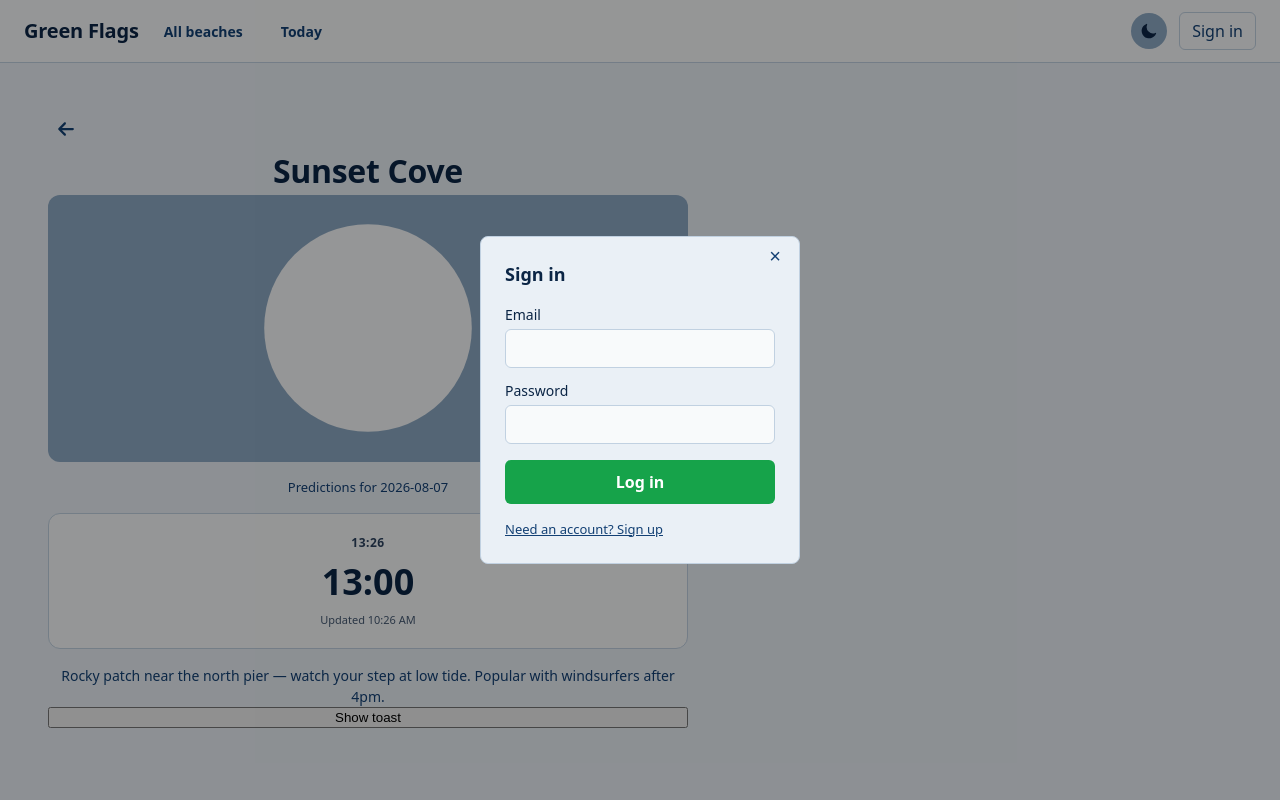
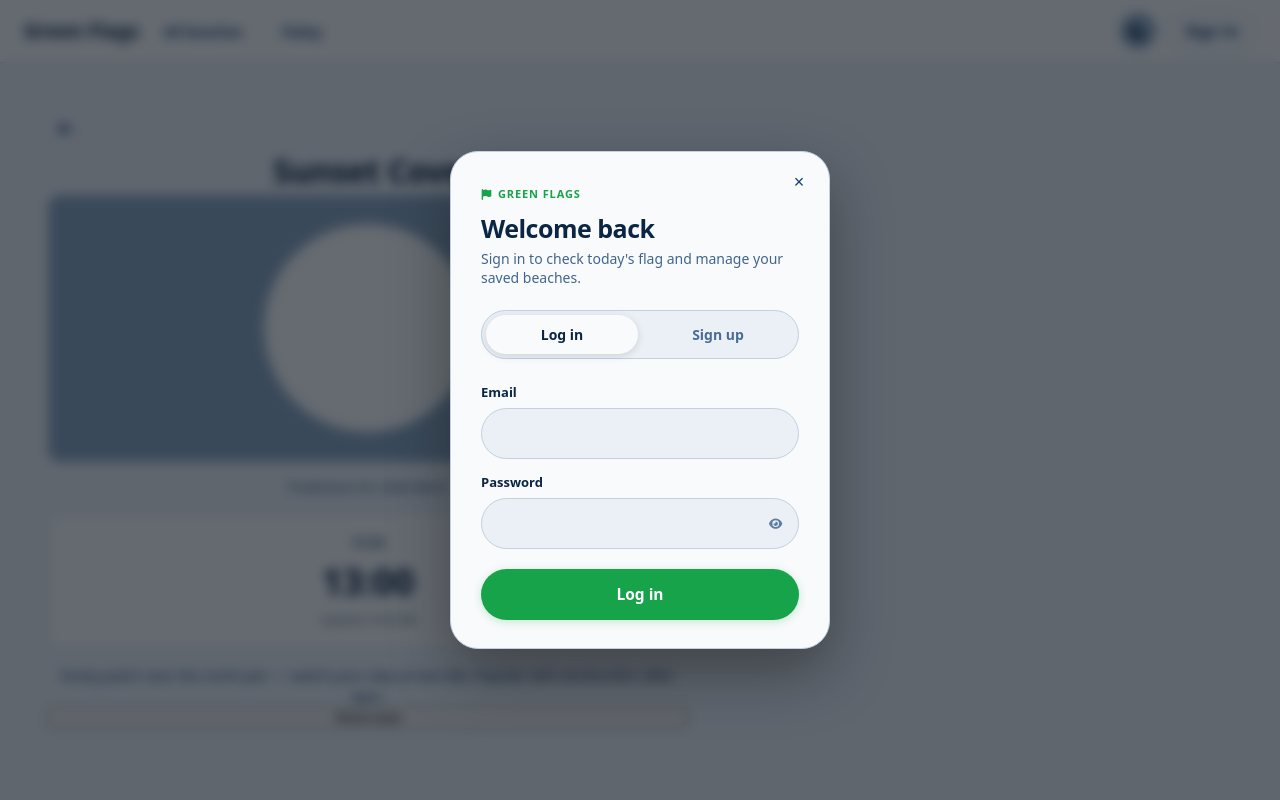
Before and after one commit to Raditron/green-flags, a React (Vite) app in the folder frontend/: page /dev/preview-detail in a window 1280 px wide. Both pictures are taken after a click on the button "Sign in". Shown: the top 800 px of the page. Built offline with nearby package versions, Linux system fonts and the light colour scheme; no server answers.

Commit message:
auth modal restructured

```diff
--- a/frontend/src/components/Auth/AuthModal/AuthModal.tsx
+++ b/frontend/src/components/Auth/AuthModal/AuthModal.tsx
@@ -1,8 +1,11 @@
-import { useState } from "react";
+import { useEffect, useState } from "react";
 import type { FormEvent } from "react";
+import { FaEye, FaEyeSlash, FaFlag, FaTriangleExclamation } from "react-icons/fa6";
 import { useAuth } from "../../../auth/AuthContext";
 import type { AuthFormMode, AuthModalProps } from "./interfaces";
-import { getAuthModalStyles } from "./styles/AuthModal.styles";
+import { getAuthInputStyle, getAuthModalStyles, getAuthSegmentTabStyle } from "./styles/AuthModal.styles";
+
+type FocusableField = "displayName" | "email" | "password" | null;
 
 export function AuthModal({ onClose, onAuthenticated }: AuthModalProps) {
   const { signUp, logIn } = useAuth();
@@ -12,7 +15,21 @@ export function AuthModal({ onClose, onAuthenticated }: AuthModalProps) {
   const [displayName, setDisplayName] = useState("");
   const [error, setError] = useState<string | null>(null);
   const [submitting, setSubmitting] = useState(false);
-  const styles = getAuthModalStyles({ submitting });
+  const [showPassword, setShowPassword] = useState(false);
+  const [focusedField, setFocusedField] = useState<FocusableField>(null);
+  const [isCloseHovered, setIsCloseHovered] = useState(false);
+  const [isSubmitHovered, setIsSubmitHovered] = useState(false);
+  // Starts false so the first paint renders the card in its pre-transition (offset/transparent)
+  // state, then flips a tick later — flipping it true synchronously would collapse the CSS
+  // transition into a single already-settled frame instead of animating.
+  const [mounted, setMounted] = useState(false);
+
+  useEffect(() => {
+    const id = requestAnimationFrame(() => setMounted(true));
+    return () => cancelAnimationFrame(id);
+  }, []);
+
+  const styles = getAuthModalStyles({ submitting, mounted, isCloseHovered, isSubmitHovered });
 
   async function handleSubmit(event: FormEvent) {
     event.preventDefault();
@@ -36,67 +53,140 @@ export function AuthModal({ onClose, onAuthenticated }: AuthModalProps) {
     }
   }
 
+  function switchMode(nextMode: AuthFormMode) {
+    if (nextMode === mode) return;
+    setError(null);
+    setMode(nextMode);
+  }
+
   return (
     <div style={styles.backdrop} onClick={onClose}>
       <div style={styles.modal} onClick={(event) => event.stopPropagation()}>
-        <h2 style={styles.title}>{mode === "signup" ? "Create an account" : "Sign in"}</h2>
+        <button
+          type="button"
+          style={styles.close}
+          onClick={onClose}
+          onMouseEnter={() => setIsCloseHovered(true)}
+          onMouseLeave={() => setIsCloseHovered(false)}
+          aria-label="Close"
+        >
+          ×
+        </button>
+
+        <p style={styles.kicker}>
+          <FaFlag style={styles.kickerIcon} aria-hidden="true" />
+          Green Flags
+        </p>
+        <h2 style={styles.title}>{mode === "signup" ? "Create your account" : "Welcome back"}</h2>
+        <p style={styles.subtitle}>
+          {mode === "signup"
+            ? "Join to save beaches and get today's flag calls at a glance."
+            : "Sign in to check today's flag and manage your saved beaches."}
+        </p>
+
+        {/* Segmented tab switcher rather than a plain link — the two modes read as equal, adjacent
+            choices. Rendered as `tab`s (not `button`s) so their accessible name doesn't collide
+            with the submit button below, which reuses the same "Sign up"/"Log in" label. */}
+        <div role="tablist" aria-label="Sign in or sign up" style={styles.segment}>
+          <button
+            type="button"
+            role="tab"
+            aria-selected={mode === "login"}
+            style={getAuthSegmentTabStyle({ active: mode === "login" })}
+            onClick={() => switchMode("login")}
+          >
+            Log in
+          </button>
+          <button
+            type="button"
+            role="tab"
+            aria-selected={mode === "signup"}
+            style={getAuthSegmentTabStyle({ active: mode === "signup" })}
+            onClick={() => switchMode("signup")}
+          >
+            Sign up
+          </button>
+        </div>
 
         <form onSubmit={handleSubmit} style={styles.form}>
           {mode === "signup" && (
-            <label style={styles.label}>
+            <div style={styles.field}>
+              <label htmlFor="auth-display-name" style={styles.label}>
                 Display name
+              </label>
               <input
+                id="auth-display-name"
                 type="text"
                 required
                 value={displayName}
                 onChange={(event) => setDisplayName(event.target.value)}
-                style={styles.input}
+                onFocus={() => setFocusedField("displayName")}
+                onBlur={() => setFocusedField(null)}
+                style={getAuthInputStyle({ focused: focusedField === "displayName", hasTrailingIcon: false })}
               />
+            </div>
+          )}
+
+          <div style={styles.field}>
+            <label htmlFor="auth-email" style={styles.label}>
+              Email
             </label>
-          )}
-          <label style={styles.label}>
-            Email
             <input
+              id="auth-email"
               type="email"
               required
               value={email}
               onChange={(event) => setEmail(event.target.value)}
-              style={styles.input}
+              onFocus={() => setFocusedField("email")}
+              onBlur={() => setFocusedField(null)}
+              style={getAuthInputStyle({ focused: focusedField === "email", hasTrailingIcon: false })}
             />
+          </div>
+
+          <div style={styles.field}>
+            <label htmlFor="auth-password" style={styles.label}>
+              Password
             </label>
-          <label style={styles.label}>
-            Password
+            <div style={styles.inputWrapper}>
               <input
-              type="password"
+                id="auth-password"
+                type={showPassword ? "text" : "password"}
                 required
                 minLength={6}
                 value={password}
                 onChange={(event) => setPassword(event.target.value)}
-              style={styles.input}
+                onFocus={() => setFocusedField("password")}
+                onBlur={() => setFocusedField(null)}
+                style={getAuthInputStyle({ focused: focusedField === "password", hasTrailingIcon: true })}
               />
-          </label>
+              <button
+                type="button"
+                style={styles.eyeButton}
+                onClick={() => setShowPassword((shown) => !shown)}
+                aria-label={showPassword ? "Hide password" : "Show password"}
+              >
+                {showPassword ? <FaEyeSlash /> : <FaEye />}
+              </button>
+            </div>
+          </div>
 
-          {error && <p style={styles.error}>{error}</p>}
+          {error && (
+            <div style={styles.errorBanner} role="alert">
+              <FaTriangleExclamation style={styles.errorIcon} aria-hidden="true" />
+              <p style={styles.errorText}>{error}</p>
+            </div>
+          )}
 
-          <button type="submit" disabled={submitting} style={styles.submit}>
-            {mode === "signup" ? "Sign up" : "Log in"}
+          <button
+            type="submit"
+            disabled={submitting}
+            style={styles.submit}
+            onMouseEnter={() => setIsSubmitHovered(true)}
+            onMouseLeave={() => setIsSubmitHovered(false)}
+          >
+            {submitting ? "One moment…" : mode === "signup" ? "Sign up" : "Log in"}
           </button>
         </form>
-
-        <button
-          type="button"
-          style={styles.toggle}
-          onClick={() => {
-            setError(null);
-            setMode(mode === "signup" ? "login" : "signup");
-          }}
-        >
-          {mode === "signup" ? "Already have an account? Log in" : "Need an account? Sign up"}
-        </button>
-
-        <button type="button" style={styles.close} onClick={onClose} aria-label="Close">
-          ×
-        </button>
       </div>
     </div>
   );
--- a/frontend/src/components/Auth/AuthModal/styles/AuthModal.styles.ts
+++ b/frontend/src/components/Auth/AuthModal/styles/AuthModal.styles.ts
@@ -3,103 +3,253 @@ import type { CSSProperties } from "react";
 type AuthModalStyleKey =
   | "backdrop"
   | "modal"
+  | "close"
+  | "kicker"
+  | "kickerIcon"
   | "title"
+  | "subtitle"
+  | "segment"
   | "form"
+  | "field"
   | "label"
-  | "input"
-  | "submit"
-  | "toggle"
-  | "error"
-  | "close";
+  | "inputWrapper"
+  | "eyeButton"
+  | "errorBanner"
+  | "errorIcon"
+  | "errorText"
+  | "submit";
 
+// Revolut-style layered card: the modal itself sits on `--surface` (the app's usual elevated-panel
+// tone — see ReportFlagPanel/Toast/UserMenu) while the inputs recess a shade further into `--bg`,
+// so the two rounded surfaces read as "card" and "inset field" rather than a flat form. `mounted`
+// drives a one-shot scale/fade-in on open (set true a tick after first render — see AuthModal.tsx);
+// there's no matching exit animation since the modal unmounts immediately on close.
 export function getAuthModalStyles({
   submitting,
+  mounted,
+  isCloseHovered,
+  isSubmitHovered,
 }: {
   submitting: boolean;
+  mounted: boolean;
+  isCloseHovered: boolean;
+  isSubmitHovered: boolean;
 }): Record<AuthModalStyleKey, CSSProperties> {
+  const submitRaised = isSubmitHovered && !submitting;
+
   return {
     backdrop: {
       position: "fixed",
       inset: 0,
-      background: "rgba(0, 0, 0, 0.4)",
+      background: "rgba(4, 10, 20, 0.6)",
+      backdropFilter: "blur(6px)",
+      WebkitBackdropFilter: "blur(6px)",
       display: "flex",
       alignItems: "center",
       justifyContent: "center",
+      padding: 16,
       zIndex: 10,
+      opacity: mounted ? 1 : 0,
+      transition: "opacity 0.2s ease",
     },
     modal: {
       position: "relative",
+      background: "var(--surface)",
+      border: "1px solid var(--border)",
+      borderRadius: 28,
+      boxShadow: "0 24px 60px rgba(0, 0, 0, 0.35)",
+      padding: "34px 30px 28px",
+      width: 380,
+      maxWidth: "calc(100vw - 32px)",
+      textAlign: "left",
+      opacity: mounted ? 1 : 0,
+      transform: mounted ? "translateY(0) scale(1)" : "translateY(10px) scale(0.97)",
+      transition: "opacity 0.22s ease, transform 0.22s cubic-bezier(0.16, 1, 0.3, 1)",
+    },
+    close: {
+      position: "absolute",
+      top: 14,
+      right: 14,
+      width: 32,
+      height: 32,
+      display: "flex",
+      alignItems: "center",
+      justifyContent: "center",
+      border: "none",
+      borderRadius: "50%",
+      background: isCloseHovered ? "var(--border)" : "transparent",
+      fontSize: 18,
+      lineHeight: 1,
+      color: "var(--text)",
+      cursor: "pointer",
+      transition: "background 0.12s ease",
+    },
+    kicker: {
+      display: "flex",
+      alignItems: "center",
+      gap: 6,
+      margin: "0 0 10px",
+      color: "var(--flag-green)",
+      fontSize: 11,
+      fontWeight: 700,
+      letterSpacing: "0.08em",
+      textTransform: "uppercase",
+    },
+    kickerIcon: {
+      width: 11,
+      height: 11,
+    },
+    title: {
+      margin: "0 0 6px",
+      color: "var(--text-h)",
+      fontSize: 25,
+      fontWeight: 800,
+      letterSpacing: "-0.02em",
+      lineHeight: 1.2,
+    },
+    subtitle: {
+      margin: "0 0 22px",
+      color: "var(--text)",
+      fontSize: 14,
+      opacity: 0.8,
+      lineHeight: 1.4,
+    },
+    // Pill-shaped tab switcher, Revolut/fintech-app style — replaces a plain text link as the
+    // primary way to flip between login and signup so the two modes read as equal, adjacent
+    // choices rather than one being the "main" form and the other an afterthought footnote.
+    segment: {
+      display: "flex",
+      gap: 4,
+      padding: 4,
+      borderRadius: 999,
       background: "var(--bg)",
       border: "1px solid var(--border)",
-      borderRadius: 8,
-      padding: 24,
-      width: 320,
-      maxWidth: "calc(100vw - 32px)",
-      textAlign: "left",
-    },
-    title: {
-      margin: "0 0 16px",
-      fontSize: 18,
+      marginBottom: 24,
     },
     form: {
       display: "flex",
       flexDirection: "column",
-      gap: 12,
+      gap: 14,
+    },
+    field: {
+      display: "flex",
+      flexDirection: "column",
+      gap: 6,
     },
     label: {
-      display: "flex",
-      flexDirection: "column",
-      gap: 4,
-      fontSize: 14,
+      fontSize: 13,
+      fontWeight: 600,
       color: "var(--text-h)",
     },
-    input: {
-      border: "1px solid var(--border)",
-      borderRadius: 6,
-      padding: "8px 10px",
-      font: "inherit",
-      background: "var(--surface)",
+    inputWrapper: {
+      position: "relative",
+      display: "flex",
+      alignItems: "center",
+    },
+    eyeButton: {
+      position: "absolute",
+      right: 8,
+      width: 30,
+      height: 30,
+      display: "flex",
+      alignItems: "center",
+      justifyContent: "center",
+      border: "none",
+      borderRadius: 8,
+      background: "transparent",
       color: "var(--text)",
+      opacity: 0.65,
+      cursor: "pointer",
+      transition: "opacity 0.12s ease",
+    },
+    errorBanner: {
+      display: "flex",
+      alignItems: "flex-start",
+      gap: 8,
+      padding: "10px 12px",
+      borderRadius: 12,
+      background: "color-mix(in srgb, var(--error) 12%, transparent)",
+      border: "1px solid color-mix(in srgb, var(--error) 35%, transparent)",
+    },
+    errorIcon: {
+      flexShrink: 0,
+      width: 14,
+      height: 14,
+      marginTop: 2,
+      color: "var(--error)",
+    },
+    errorText: {
+      margin: 0,
+      color: "var(--error)",
+      fontSize: 13,
+      lineHeight: 1.4,
     },
     submit: {
       border: "none",
-      borderRadius: 6,
-      background: "var(--flag-green)",
+      borderRadius: 999,
+      background: submitRaised
+        ? "color-mix(in srgb, var(--flag-green) 88%, black)"
+        : "var(--flag-green)",
       color: "white",
-      padding: 10,
+      padding: "14px",
       font: "inherit",
-      fontWeight: 600,
+      fontSize: 15.5,
+      fontWeight: 700,
       cursor: submitting ? "default" : "pointer",
-      marginTop: 4,
-      opacity: submitting ? 0.6 : 1,
-    },
-    toggle: {
-      display: "block",
-      marginTop: 16,
-      border: "none",
-      background: "none",
-      color: "var(--text)",
-      textDecoration: "underline",
-      font: "inherit",
-      fontSize: 13,
-      cursor: "pointer",
-      padding: 0,
-    },
-    error: {
-      color: "var(--error)",
-      fontSize: 13,
-      margin: 0,
-    },
-    close: {
-      position: "absolute",
-      top: 8,
-      right: 12,
-      border: "none",
-      background: "none",
-      fontSize: 20,
-      lineHeight: 1,
-      cursor: "pointer",
-      color: "var(--text)",
+      marginTop: 6,
+      opacity: submitting ? 0.75 : 1,
+      boxShadow: submitRaised
+        ? "0 10px 22px color-mix(in srgb, var(--flag-green) 45%, transparent)"
+        : "0 2px 8px color-mix(in srgb, var(--flag-green) 22%, transparent)",
+      transform: submitRaised ? "translateY(-1px)" : "translateY(0)",
+      transition: "background 0.15s ease, box-shadow 0.15s ease, transform 0.15s ease",
     },
   };
 }
+
+// Active tab is lifted onto the card surface with a soft shadow so it reads as "selected", the
+// same way the app's other selected-row treatments (AreaSelect, TimePicker) fill with a flat tint
+// — a raised pill fits the segmented-control shape better than a flat fill would.
+export function getAuthSegmentTabStyle({ active }: { active: boolean }): CSSProperties {
+  return {
+    flex: 1,
+    border: "none",
+    borderRadius: 999,
+    padding: "9px 0",
+    font: "inherit",
+    fontSize: 14,
+    fontWeight: 700,
+    cursor: "pointer",
+    color: active ? "var(--text-h)" : "var(--text)",
+    background: active ? "var(--surface)" : "transparent",
+    boxShadow: active ? "0 2px 8px rgba(0, 0, 0, 0.12)" : "none",
+    opacity: active ? 1 : 0.75,
+    transition: "background 0.15s ease, box-shadow 0.15s ease, opacity 0.15s ease",
+  };
+}
+
+// Focus ring uses the same flag-green the submit button and active tab already carry, so the one
+// accent color ties the whole card's interactive states together instead of introducing a new hue.
+export function getAuthInputStyle({
+  focused,
+  hasTrailingIcon,
+}: {
+  focused: boolean;
+  hasTrailingIcon: boolean;
+}): CSSProperties {
+  return {
+    width: "100%",
+    border: `1.5px solid ${focused ? "var(--flag-green)" : "var(--border)"}`,
+    borderRadius: 999,
+    padding: hasTrailingIcon ? "13px 46px 13px 20px" : "13px 20px",
+    font: "inherit",
+    fontSize: 15,
+    background: "var(--bg)",
+    color: "var(--text-h)",
+    outline: "none",
+    boxShadow: focused
+      ? "0 0 0 4px color-mix(in srgb, var(--flag-green) 18%, transparent)"
+      : "none",
+    transition: "border-color 0.15s ease, box-shadow 0.15s ease",
+  };
+}
--- a/frontend/src/components/Layout/NavLink/styles/NavLink.styles.ts
+++ b/frontend/src/components/Layout/NavLink/styles/NavLink.styles.ts
@@ -15,7 +15,7 @@ export function getNavLinkStyles({
   return {
     color: "var(--text)",
     fontSize: 14,
-    fontWeight: 600,
+    fontWeight: 700,
     textDecoration: "none",
     padding: "6px 12px",
     borderRadius: 999,
--- a/frontend/src/components/Layout/styles/Layout.styles.ts
+++ b/frontend/src/components/Layout/styles/Layout.styles.ts
@@ -50,11 +50,12 @@ export function getLayoutStyles(): Record<LayoutStyleKey, CSSProperties> {
     },
     signInButton: {
       border: "1px solid var(--border)",
-      borderRadius: 6,
+      borderRadius: 999,
       background: "var(--surface)",
       color: "var(--text)",
-      padding: "6px 12px",
+      padding: "6px 16px",
       font: "inherit",
+      fontWeight: 700,
       cursor: "pointer",
     },
     main: {
```
Also changed, not shown: 1 other file (tests, documents, lock files or other folders). Lines whose indentation alone changed are shown as unchanged.
